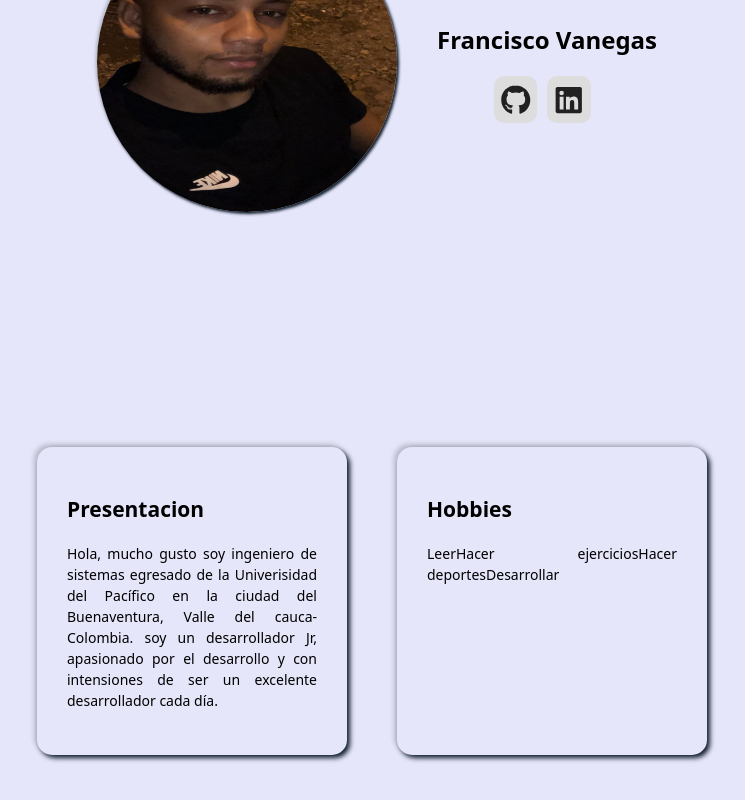
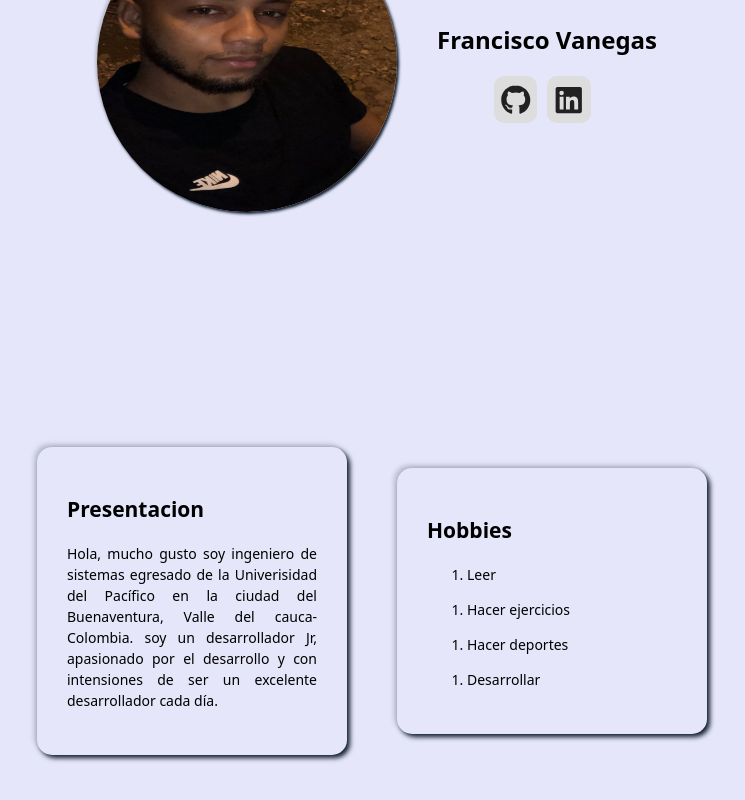
Before and after one commit to FranciscoDJVI/Portafolio, a React (Vite) app in the folder portafolio/: page / in a window 1280 px wide. Shown: the part 338-1138 px from the top of the page, without its empty margins (268-1013 px from the left). Built offline with nearby package versions, Linux system fonts and the light colour scheme.

Commit message:
fix: change span for ol and li

```diff
--- a/portafolio/src/App.css
+++ b/portafolio/src/App.css
@@ -76,6 +76,8 @@
   .card-principal {
     display: flex;
     flex-direction: row;
+    align-items: center;
+    justify-content: center;
     margin-bottom: 400px;
   }
   .card {
--- a/portafolio/src/components/Hobbies.jsx
+++ b/portafolio/src/components/Hobbies.jsx
@@ -8,7 +8,9 @@ function Hobbies() {
     <Card
       title={titleInfo}
       textInfo={hobbies.map((hobby, index) => (
-        <span key={index}>{hobby}</span>
+        <ol>
+          <li key={index}>{hobby}</li>
+        </ol>
       ))}
     />
   );
```
